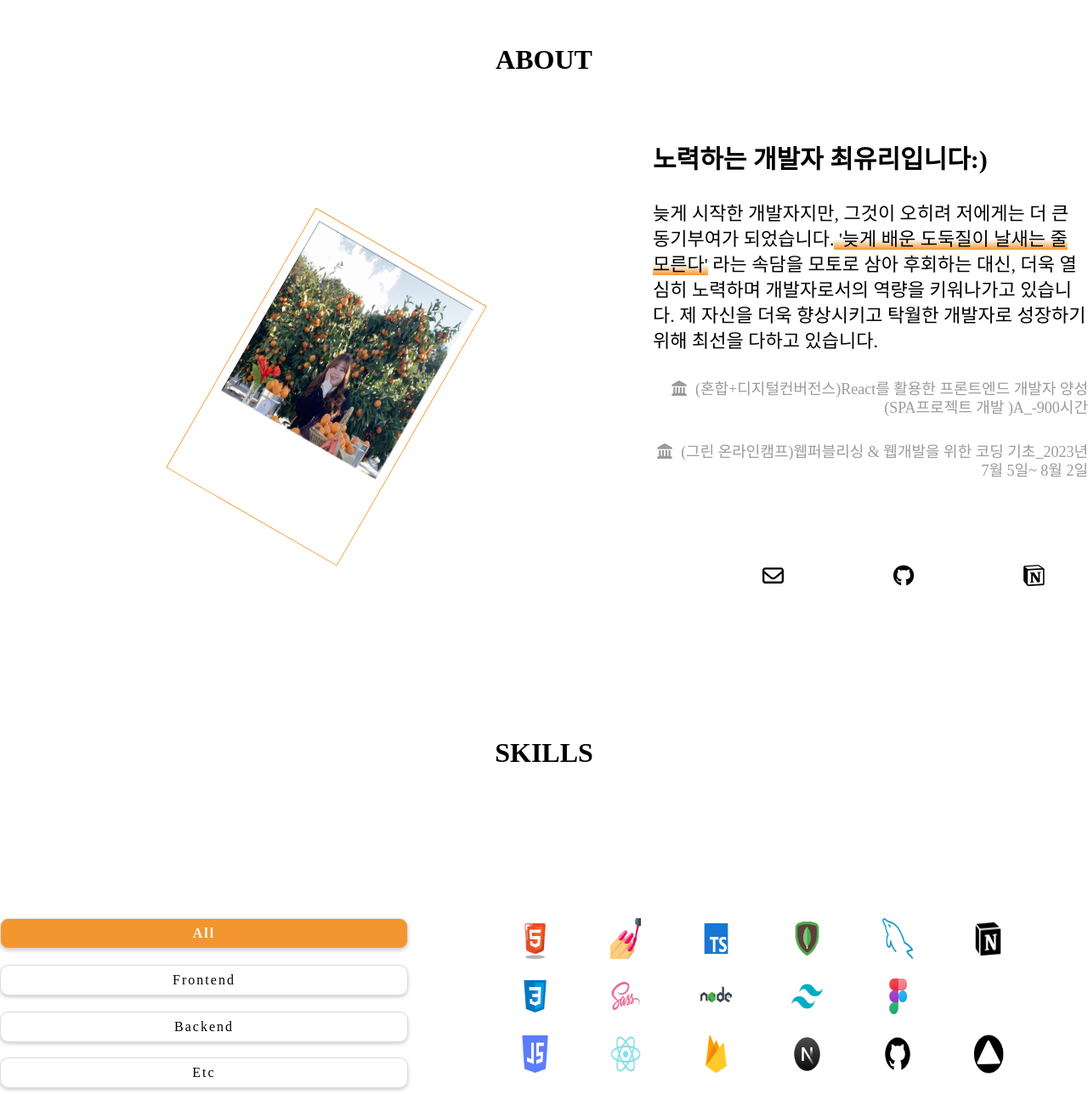
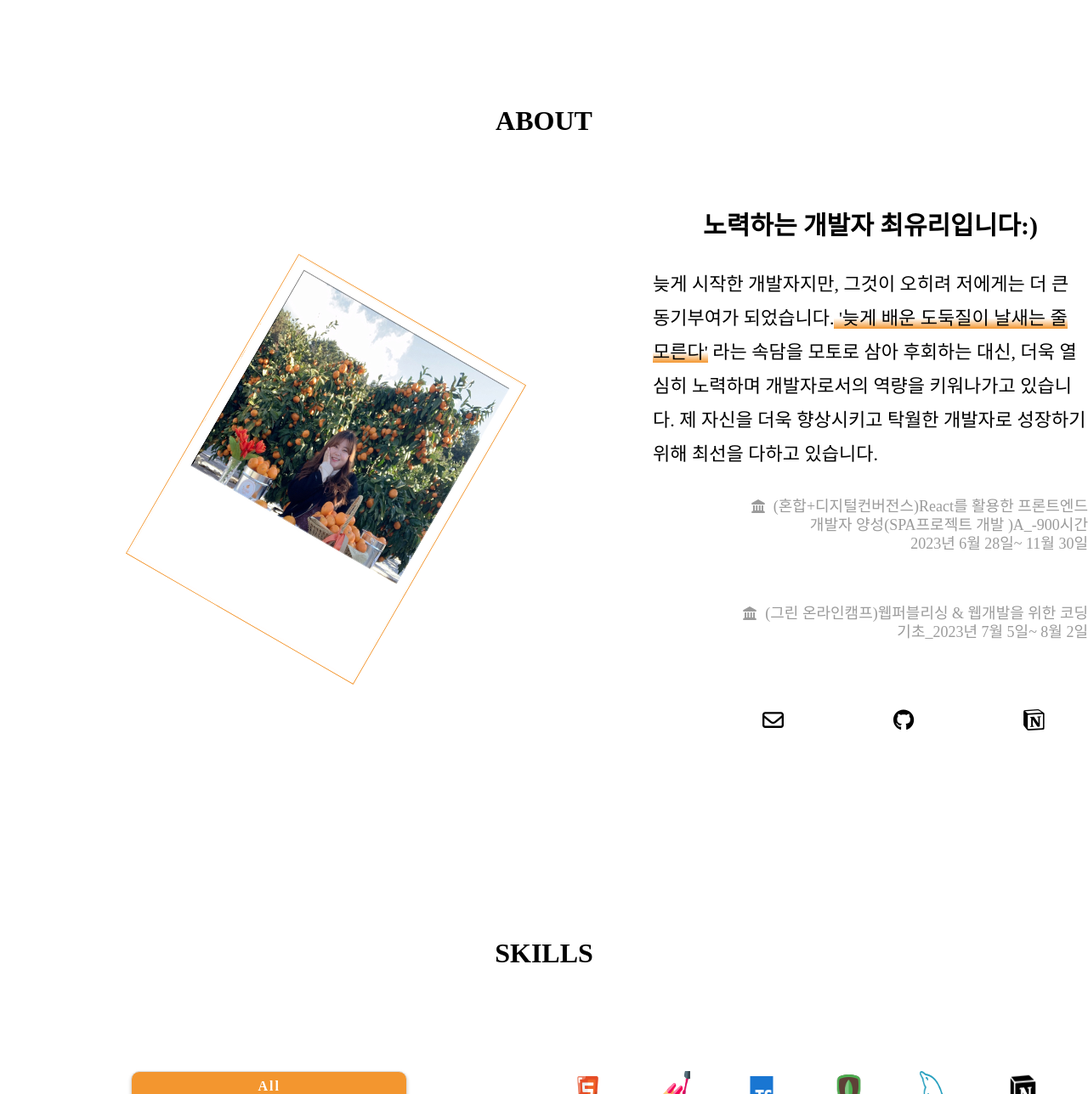
Before and after one commit to choiS2yuri/portfolio, a React (Create React App) app: page / in a window 1280 px wide. Shown: the part 1002-2290 px from the top of the page at 85% size. Built offline with nearby package versions, Linux system fonts and the light colour scheme; a web font is replaced by a local one.

Commit message:
반응형수정

```diff
--- a/src/components/AboutItem.js
+++ b/src/components/AboutItem.js
@@ -8,8 +8,7 @@ import styled from 'styled-components'
 
 const Wrap = styled.div`
   width: 100%;
-  height: 100vh;
-  /* margin: 50px 0; */
+  padding: 5rem 0;
 `
 const Wrapper = styled.div`
   max-width: 1280px;
@@ -19,35 +18,50 @@ const Wrapper = styled.div`
   justify-content: space-around;
   flex-wrap: wrap;
 `
+const ContainerTitle = styled.div`
+    width: 100%;
+    text-align: center;
+    margin-top: 6rem;
+    margin-bottom: 5rem;
+    position: relative;
+    p{
+      font-size: 2rem;
+      font-weight: bold;
+    }
+    @media screen and (max-width: 680px){
+      margin-top: 2rem;
+      margin-bottom: 2rem;
+    }
+`
 const Title = styled.div`
   flex-basis: 40%;
-  margin: 0 auto;
+
   p{
     font-size : 30px;
     margin-bottom: 30px;
     font-weight: bold;
+    text-align: center;
   }
   span{
-    flex-basis: 43%;
     font-size: 22px;
-    line-height: 30px;
+    line-height: 40px;
     span{
       background: linear-gradient(to top, #F3962F, #fff, #fff );
     }
   }
   @media screen  and (max-width: 680px){
-    flex-basis: 80%;
+    flex-basis: 90%;
     text-align: center;
     display: flex;
     flex-direction: column;
     p{
-      margin-top: 40px;
+      margin: 20px 0 40px;
       flex-basis: 100%;
       font-size: 25px;
     }
     span{
       font-size: 18px;
-      line-height: 24px;
+      line-height: 30px;
       flex-basis: 100%;
     }
   }
@@ -60,16 +74,9 @@ const Imgbox = styled.div`
   align-items: center;
   position: relative;
   cursor: pointer;
-  @media screen and (max-width: 680px){
-    flex-basis: 100%;
-    &:hover{
-    transform:rotate(0deg)
-    }
-  }
-`
-const RotatedImg = styled.img`
-  width: 30%;
-  height: 60%;
+  img{
+    width: 40%;
+    height: 65%;
     border: 1px solid #F3962F;
     transform: rotate(30deg);
     transition: transform 0.5s;
@@ -83,11 +90,19 @@ const RotatedImg = styled.img`
       transform:rotate(30deg)
       }
     }
+  }
+  @media screen and (max-width: 680px){
+    flex-basis: 100%;
+  }
 `
 const SnsLink = styled.div`
-  width: 100%;
-  text-align: end;
+  margin-left: auto;
+  display: flex;
+  flex-direction: column;
+  align-items: end;
   p{
+    width: 80%;
+    text-align: right;
     margin-top:30px;
     font-size: 18px;
     font-weight: normal;
@@ -95,20 +110,23 @@ const SnsLink = styled.div`
     color: #9b9b9b;
     svg{
       margin-right: 10px;
+      font-size: 16px;
+    }
   }
   @media screen and (max-width: 680px){
+
       p{
+        font-size: 15px;
+        svg{
           font-size: 10px;
-        svg{
-          font-size: 5px;
-        }
         }
       }
     }
 `
 const Connect = styled.ul`
   width: 100%;
-  margin-top: 100px;
+  margin-top: 50px;
+  box-sizing: border-box;
   box-sizing: border-box;
   display: flex;
   li{
@@ -125,18 +143,7 @@ const Connect = styled.ul`
     }
   }
 `
-const ContainerTitle = styled.div`
-    width: 100%;
-    margin-top: 3rem;
-    text-align: center;
-    margin-top: 6.5rem;
-    margin-bottom: 1.25rem;
-    position: relative;
-    p{
-      font-size: 2rem;
-      font-weight: bold;
-    }
-`
+
 
 function AboutItem() {
   const email = 'choiyr5256@gmail.com';
@@ -149,7 +156,7 @@ function AboutItem() {
             <p>ABOUT</p>
           </ContainerTitle>
           <Imgbox>
-            <RotatedImg src={`images/aboutimg.jpg`} alt='profile'/>
+            <img src={`images/aboutimg.jpg`} alt='profile'/>
           </Imgbox>
           <Title>
             <p>노력하는 개발자 최유리입니다&#58;&#41;</p>
@@ -158,7 +165,7 @@ function AboutItem() {
             </span>
             <SnsLink>
               <p>
-                <FontAwesomeIcon icon={faLandmark} />&#40;혼합+디지털컨버전스&#41;React를 활용한 프론트엔드 개발자 양성&#40;SPA프로젝트 개발 &#41;A&#95;-900시간
+                <FontAwesomeIcon icon={faLandmark} />&#40;혼합+디지털컨버전스&#41;React를 활용한 프론트엔드<br/>개발자 양성&#40;SPA프로젝트 개발 &#41;A&#95;-900시간<br/>2023년 6월 28일~ 11월 30일
               </p>
               <p>
                 <FontAwesomeIcon icon={faLandmark} />&#40;그린 온라인캠프&#41;웹퍼블리싱 & 웹개발을 위한 코딩 기초&#95;2023년 7월 5일~ 8월 2일
--- a/src/components/Aside.js
+++ b/src/components/Aside.js
@@ -41,13 +41,16 @@ const Content = styled.button`
     color: #fff;
   }
   @media screen and (max-width: 640px){
+    width: 40px;
+    height: 40px;
     cursor: pointer;
     padding: 10px;
-        background-color: #F3962F;
+    background-color: rgba(243, 150, 47, 0.8);
     color: #fff;
     border-radius: 50%;
     svg{
-          font-size: 0.8rem;
+      width: 22px;
+      height: 22px;
       color: #fff;
     }
   }
--- a/src/components/ProjectItem.js
+++ b/src/components/ProjectItem.js
@@ -47,7 +47,6 @@ const ContentGrid = styled.div`
     flex-basis: 100%;
     display: flex; flex-wrap: wrap;
     justify-content: space-between;
-
 `
 
 const ContentItem = styled.div`
--- a/src/components/SkillsItem.js
+++ b/src/components/SkillsItem.js
@@ -4,57 +4,80 @@ import React, { useState } from 'react'
 import styled, { StyleSheetManager } from 'styled-components'
 
 
+// const Container = styled.div`
+//     width: 100%;
+//     height: 100vh;
+// `
+// const ContainerWrap = styled.div`
+//     width: 1280px;
+//     height: 100%;
+//     margin: 0 auto;
+//     display: flex; flex-wrap: wrap;
+//     align-items: center;
+//     @media (max-width: 680px) {
+//         width: 100%;
+//         flex-direction: column;
+//         display: flex;
+//         justify-content: space-between;
+//         flex-wrap: wrap;
+//     }
+
+// `
+// const ContainerTitle = styled.div`
+//     width: 100%;
+//     text-align: center;
+//     margin-top: 7rem;
+//     position: relative;
+// `
 const Container = styled.div`
     width: 100%;
-    height: 100vh;
-
+    padding-bottom: 48px;
+    text-align: center;
+    margin: 5rem 0;
 `
 const ContainerWrap = styled.div`
     max-width: 1280px;
-    height: 100%;
     margin: 0 auto;
+    display: flex; flex-wrap: wrap;
+    padding: 0 2%;
+`
+const ContainerTitle = styled.div`
+    width: 100%;
+    margin-top: 5rem;
+    text-align: center;
+    margin-bottom: 1.5rem;
+`
 
-    display: flex; flex-wrap: wrap;
+const Title = styled.div`
+    font-size: 2rem;
+    font-weight: bold;
+    margin-bottom: 1rem;
+    text-transform: uppercase;
+`
+const SkillsWrap = styled.div`
+    width: 100%;
+    margin: 5rem auto;
+    display: flex;
+`
+const BtnList = styled.div`
+    flex-basis: 50%;
+    display: flex;
+    flex-direction: column;
     align-items: center;
-    @media (max-width: 680px) {
-        flex-direction: column;
+    @media screen and (max-width: 680px){
+        flex-basis: 35%;
+        display: flex;
+        justify-content: space-between;
+        flex-wrap: wrap;
     }
 
 `
-const ContainerTitle = styled.div`
-    width: 100%;
-    text-align: center;
-    margin-top: 7rem;
-    position: relative;
-`
-const Title = styled.h3`
-    font-size: 2rem;
-    font-weight: bold;
-`
-const SkillsWrap = styled.div`
-    width: 100%;
-    margin: 10rem auto;
-    display: flex;
-    justify-content: space-around;
-    @media (max-width: 1024px) {
-
-    }
-    @media (max-width: 680px) {
-
-    }
-`
-const BtnList = styled.div`
-    max-width: 1280px;
-    width: 40%;
-    text-align: center;
-    display: flex;
-    justify-content: space-between;
-    flex-direction: column;
-`
 const BtnTitle = styled.div`
+    width: 50%;
     border: 1px solid #ddd;
     box-shadow: 0 2px 4px rgba(0, 0, 0, 0.2);
     margin-right: 2rem;
+    margin-bottom: 1rem;
     padding: 0.5rem;
     border-radius: 10px;
     letter-spacing: 2px;
@@ -62,55 +85,29 @@ const BtnTitle = styled.div`
     color: ${({ isclick }) => (isclick ? '#fff' : '#000')};
     font-weight: ${({ isclick }) => (isclick ? 'bold' : 'normal')};
     @media (max-width: 680px) {
-        display: flex;
+        width: 60%;
     }
 `
-// const SkillBox = styled.div`
-//   max-width: 1280px;
-//   margin: 0 auto;
-//   display: grid;
-//   grid-template-columns: repeat(8, 1fr);
-//   grid-gap: 2rem;
-//   margin-top: 50px;
-//   @media (max-width: 1024px) {
-//       grid-template-columns: repeat(6, 1fr);
-//       grid-gap: 1rem;
-//   }
-
-//   @media (max-width: 768px) {
-//       grid-template-columns: repeat(4, 1fr);
-//       grid-gap: 0.5rem;
-//   }
-// `;
 const SkillBox = styled.div`
-  max-width: 1280px;
-  width: 50%;
+  flex-basis: 50%;
   height: 12.5rem;
   margin: 0 auto;
   display: flex;
   justify-content: space-between;
   flex-direction: column;
   flex-wrap: wrap;
-  @media (max-width: 1024px) {
-    width: 40%;
-    margin: 0 auto;
-  }
   @media (max-width: 680px) {
-
+    flex-basis: 40%;
+    margin: 0;
   }
 `;
-// const SkillItem = styled.div`
-//   display: flex;
-//   flex-direction: column;
-//   margin-bottom: 2rem;
-//   align-items: center;
-// `;
+
 
 const SkillsImg = styled.div`
   display: flex;
   align-items: center;
   flex-direction: column;
-  margin-bottom: 1rem;
+  margin-bottom: 0.5rem;
   img {
     display: block;
     width: 3rem;
@@ -121,30 +118,10 @@ const SkillsImg = styled.div`
       transform: scale(1.1);
     }
     @media (max-width: 680px) {
-      justify-content: center;
     }
   }
 `;
-// const SkillsImg = styled.div`
-//   display: flex;
-//   align-items: center;
-//   img {
-//     width: 50px;
-//     height: 50px;
-//     cursor: pointer;
-//     transition: transform 0.3s ease-in-out;
-//     &:hover {
-//       transform: scale(1.1);
-//     }
-//     @media (max-width: 768px) {
-//     justify-content: center;
-//   }
-//   }
-// `;
 
-// const SkillItem = styled.div`
-//   display: flex;
-// `;
 const SkillsDesc = styled.div`
     margin-top: 2rem;
     border: 1px solid #ddd;
@@ -152,6 +129,7 @@ const SkillsDesc = styled.div`
     height: auto;
     border-radius: 20px;
     p{
+        text-align: start;
        font-size: 1rem;
        color: #555;
        line-height: 3rem;
@@ -160,7 +138,7 @@ const SkillsDesc = styled.div`
         color: #F3962F;
         margin-right: 1rem;
        }
-       }
+    }
 `;
 
 
```
Also changed, not shown: 1 other file (tests, documents, lock files or other folders). Lines whose indentation alone changed are shown as unchanged.
